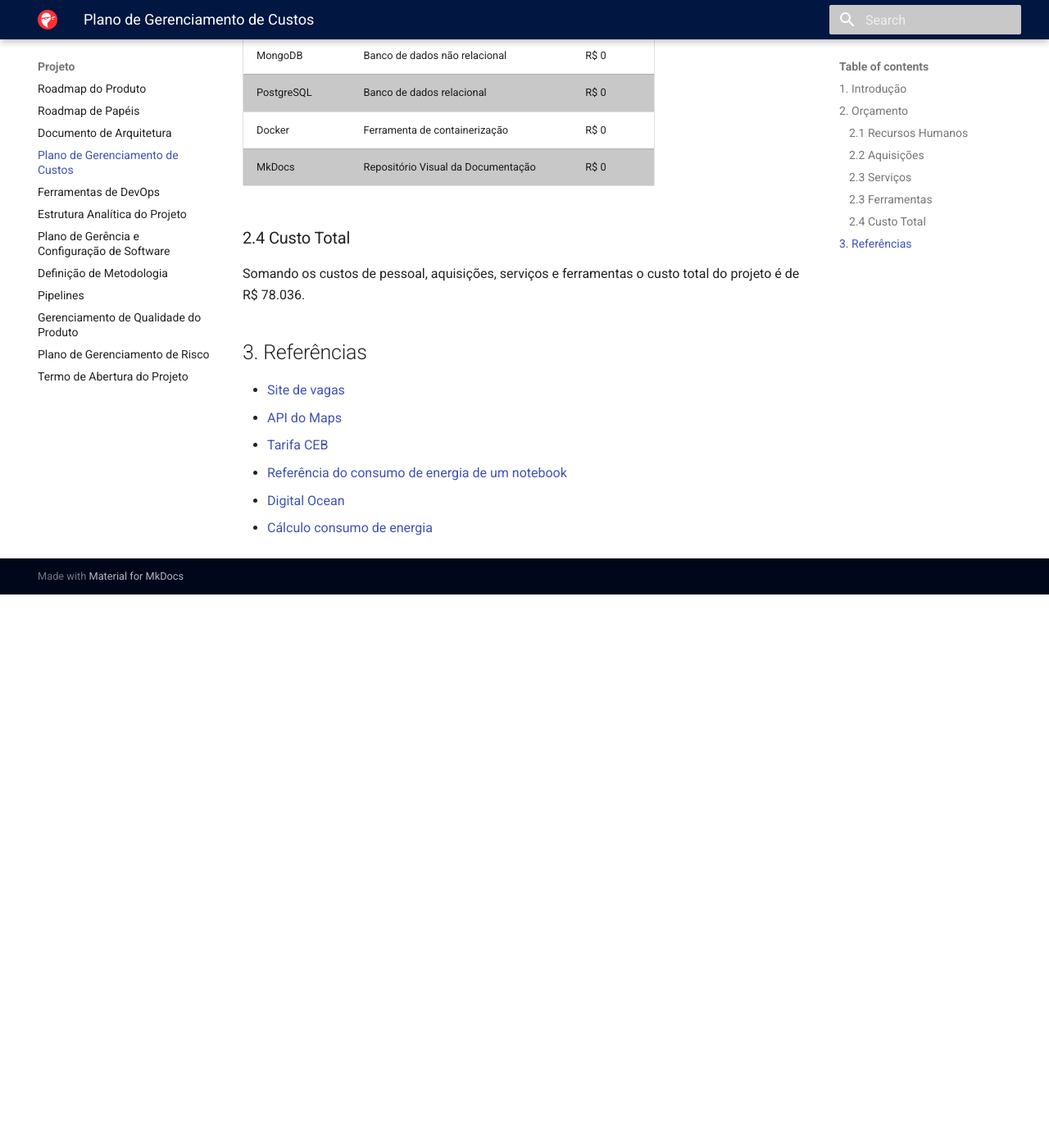
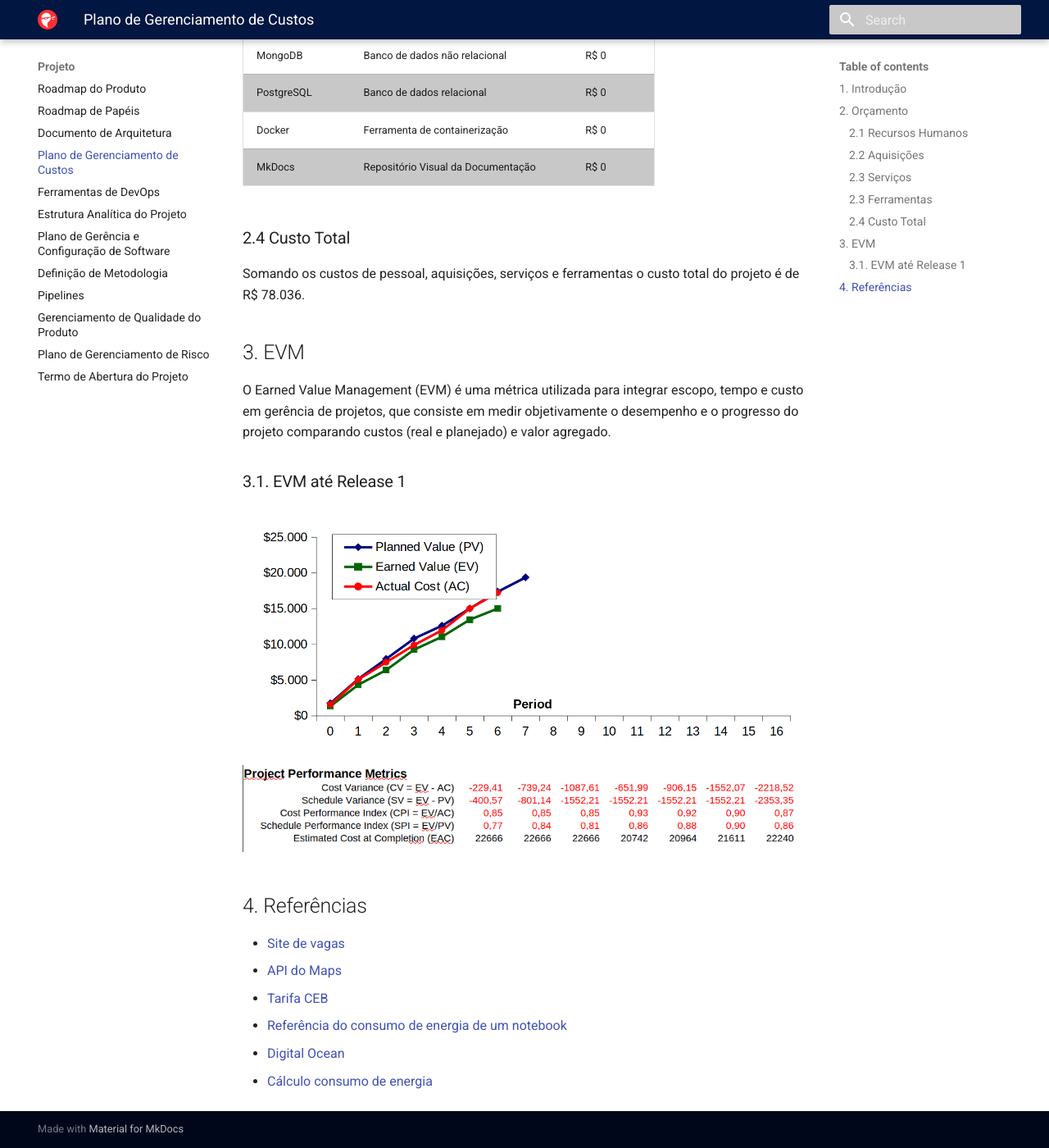
Before and after one commit to fga-eps-mds/2020.1-stay-safe-docs, an MkDocs documentation site: the page built from docs/projeto/costs.md, in a window 1280 px wide and 1400 px high, scrolled down 2445 px. Shown: the whole window at 82% size. Built offline with MkDocs 1.6.1 and Material for MkDocs 9.7.7, drawn with Linux system fonts in a browser that asks for light colours; before the commit the page ends 3170 px from its top, so only the background shows below that.

Commit message:
Added project EVM.

```diff
--- a/docs/projeto/costs.md
+++ b/docs/projeto/costs.md
@@ -64,7 +64,15 @@ A única ferramenta paga utilizada é a API do Google Maps, a Google fornece at
 ### 2.4 Custo Total
 Somando os custos de pessoal, aquisições, serviços e ferramentas o custo total do projeto é de R$ 78.036.
 
-## 3. Referências
+## 3. EVM
+O Earned Value Management (EVM) é uma métrica utilizada para integrar escopo, tempo e custo em gerência de projetos, que consiste em medir objetivamente o desempenho e o progresso do projeto comparando custos (real e planejado) e valor agregado.
+
+### 3.1. EVM até Release 1
+![EVM R1](../images/costs/EVM-R1.png)
+
+![Estatísticas EVM R1](../images/costs/Estatisticas-EVM-R1.png)
+
+## 4. Referências
 * [Site de vagas](https://www.glassdoor.com.br/)
 * [API do Maps](https://cloud.google.com/maps-platform/pricing/)
 * [Tarifa CEB](http://simuladortarifabranca.ceb.com.br/public/index/step-resultado/perfil/2http://simuladortarifabranca.ceb.com.br/public/index/step-resultado/perfil/2)
```
Also changed, not shown: docs/images/costs/EVM-R1.png (added), docs/images/costs/Estatisticas-EVM-R1.png (added).
